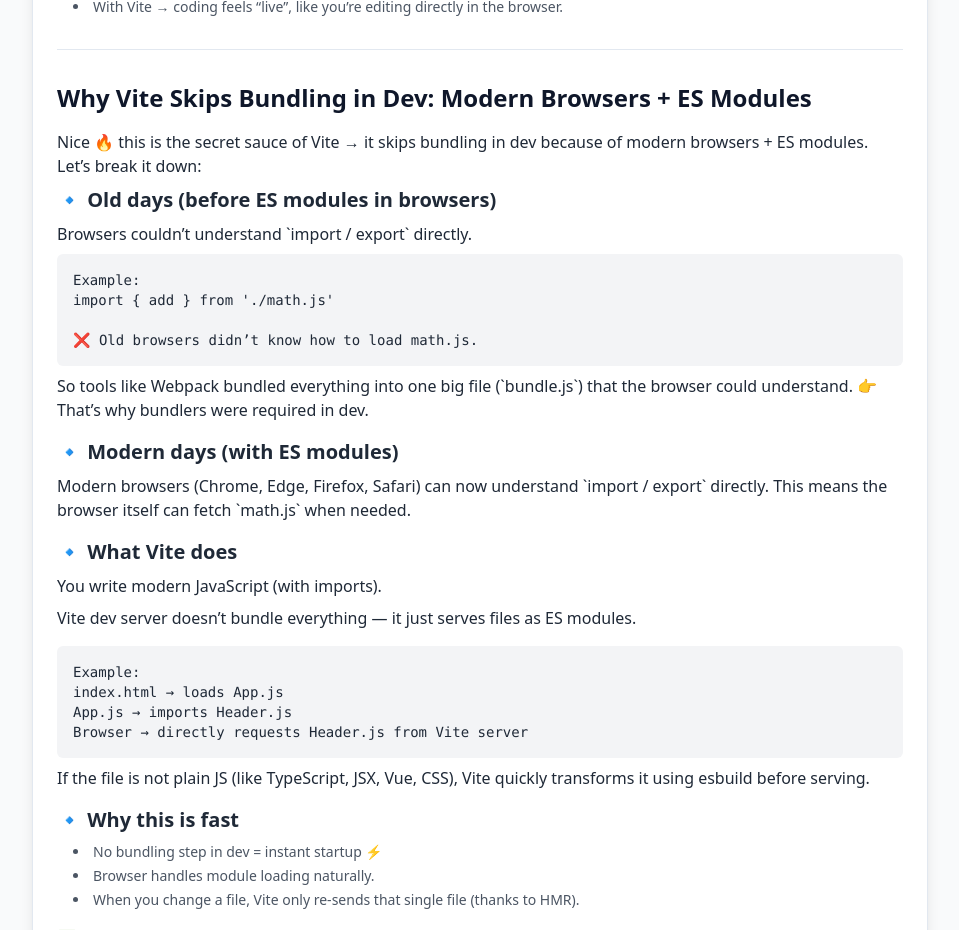
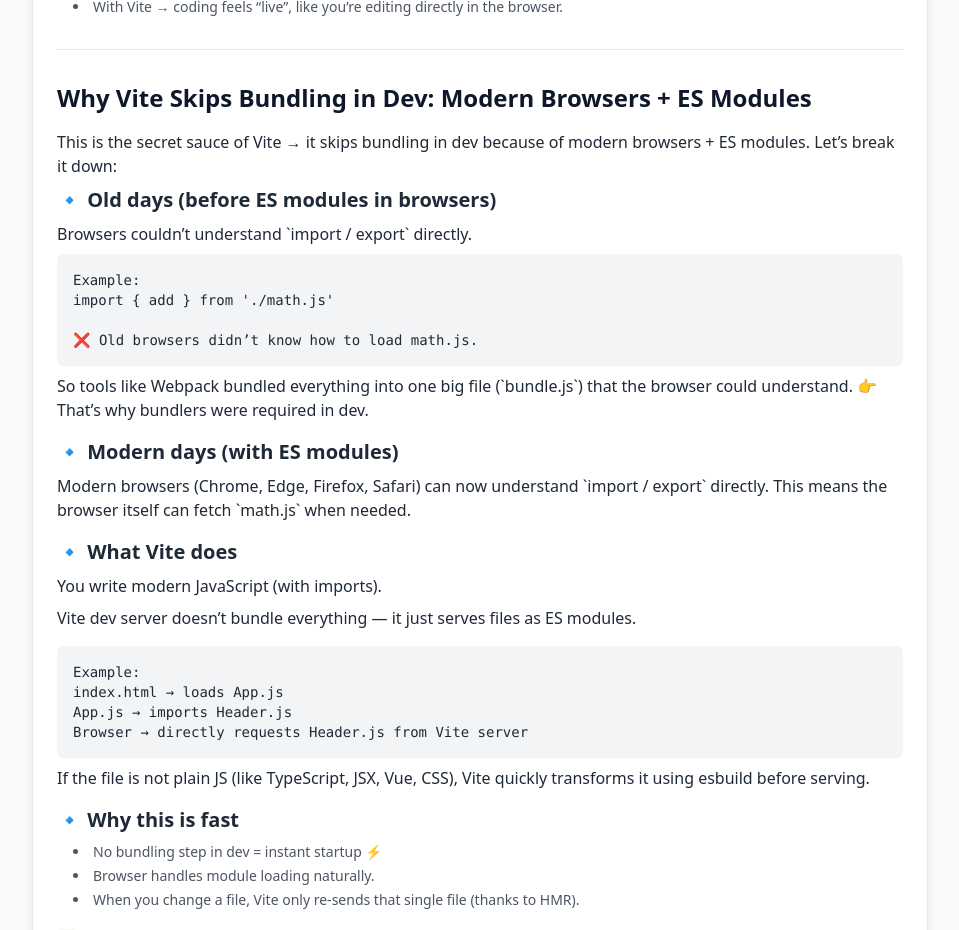
Before and after one commit to pavankm327/front-end-tools, a React (Vite) app: page /vite-explanation in a window 1280 px wide. Shown: the part 5140-6070 px from the top of the page, without its empty margins (160-1119 px from the left). Built offline with nearby package versions, Linux system fonts and the light colour scheme.

Commit message:
Updated src/pages/ViteExplanation.tsx

```diff
--- a/src/pages/ViteExplanation.tsx
+++ b/src/pages/ViteExplanation.tsx
@@ -269,7 +269,7 @@ bundle.css
 
           <section>
             <h2 className="text-2xl font-bold mb-4 text-primary dark:text-primary-foreground">Why Vite Skips Bundling in Dev: Modern Browsers + ES Modules</h2>
-            <p className="mb-2">Nice 🔥 this is the secret sauce of Vite → it skips bundling in dev because of modern browsers + ES modules. Let’s break it down:</p>
+            <p className="mb-2">This is the secret sauce of Vite → it skips bundling in dev because of modern browsers + ES modules. Let’s break it down:</p>
 
             <h3 className="text-xl font-semibold mb-2">🔹 Old days (before ES modules in browsers)</h3>
             <p className="mb-2">Browsers couldn’t understand `import / export` directly.</p>
```
